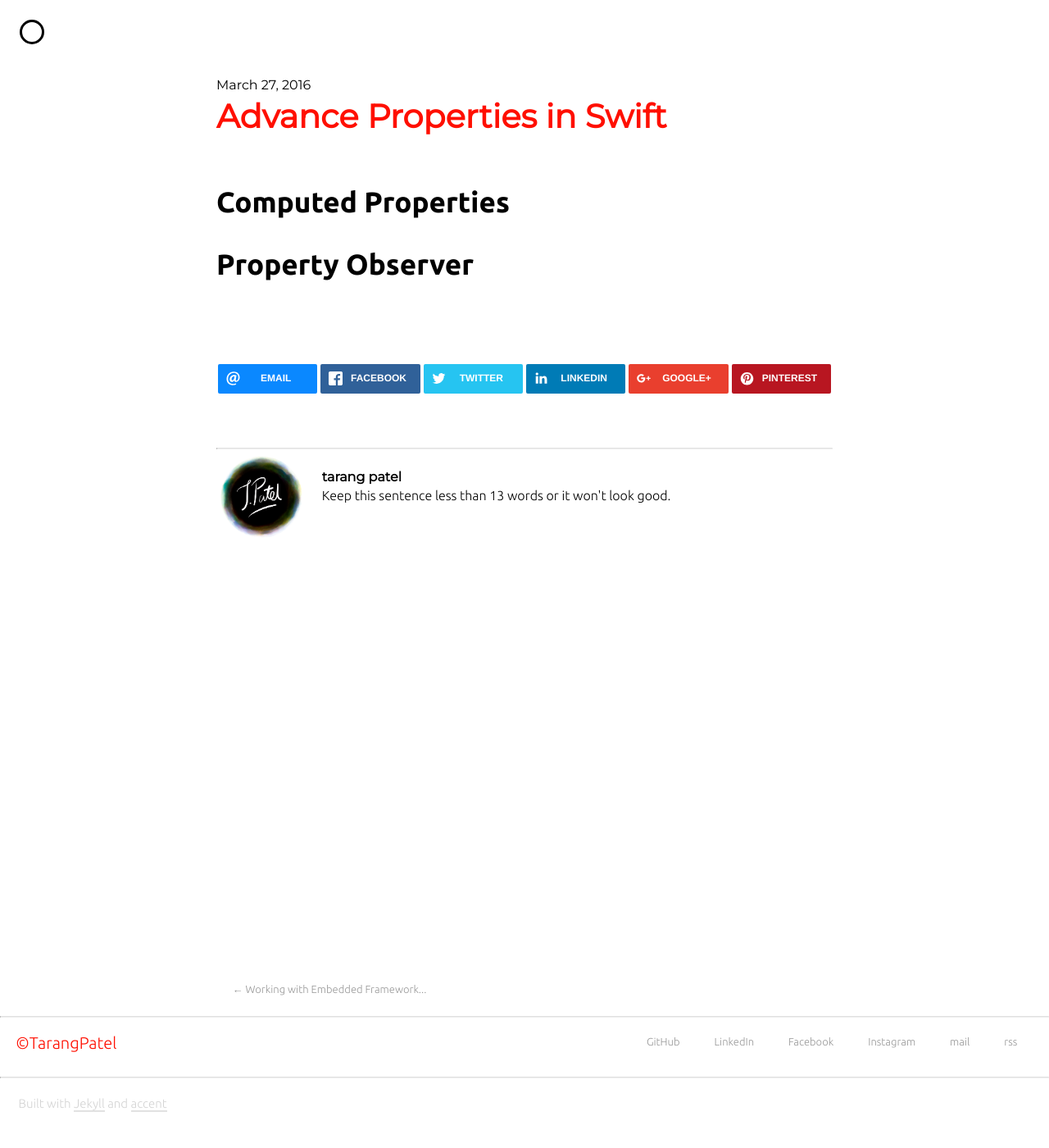
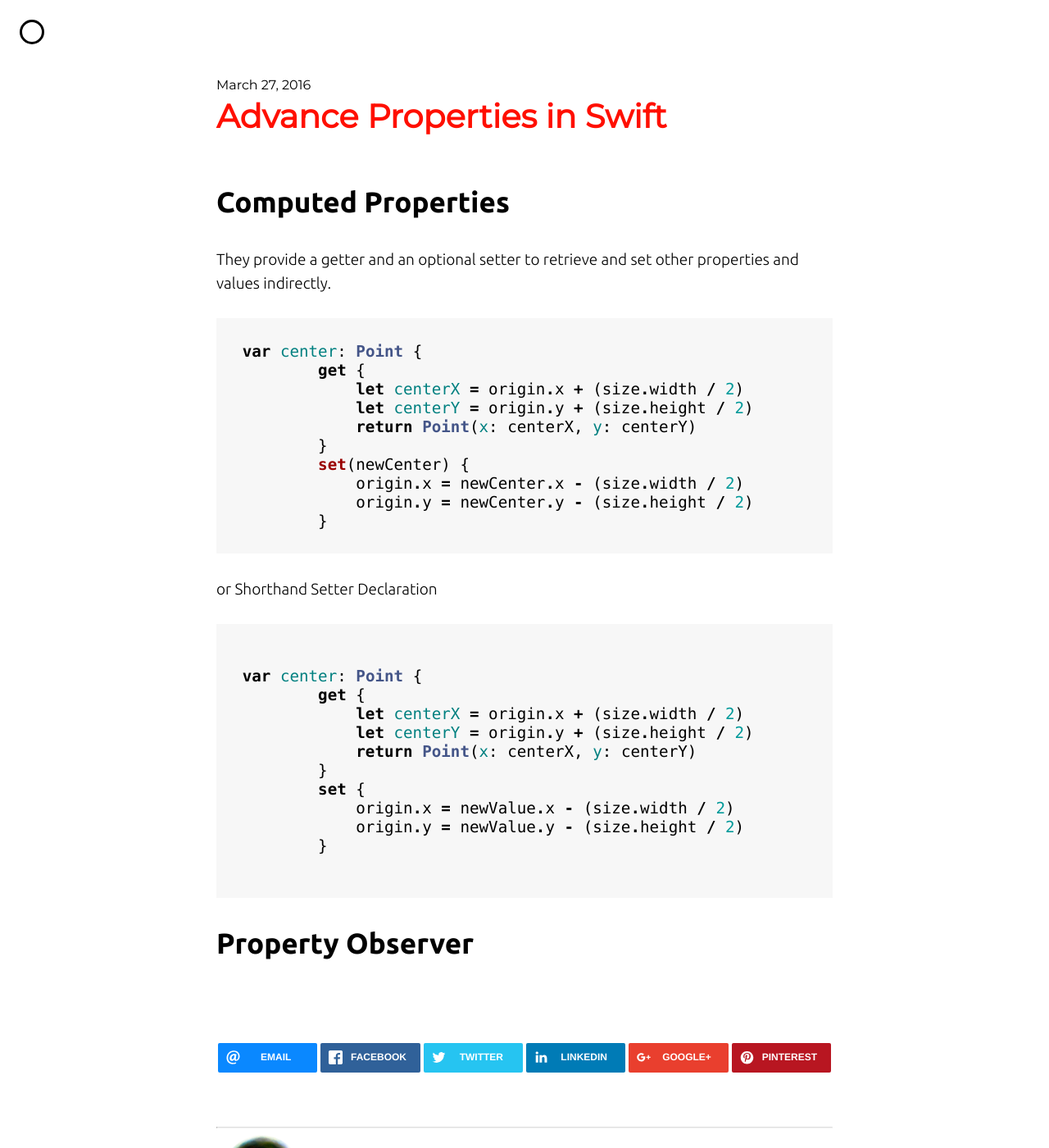
Before and after one commit to tarangpatel/whatilove, a Jekyll site: the page built from _posts/2016-03-27-computed-properties-observer.markdown, in a window 1280 px wide and 1400 px high. Shown: the whole window at 82% size. Built offline with Jekyll 4.4.1, drawn with Linux system fonts in a browser that asks for light colours; nearby versions of some CDN libraries; comment, search, counter and statistics services are not loaded.

Commit message:
code added to article

````diff
--- a/_posts/2016-03-27-computed-properties-observer.markdown
+++ b/_posts/2016-03-27-computed-properties-observer.markdown
@@ -4,4 +4,36 @@ title: Advance Properties in Swift
 
 # Computed Properties
 
+They provide a getter and an optional setter to retrieve and set other properties and values indirectly.
+
+```swift
+var center: Point {
+        get {
+            let centerX = origin.x + (size.width / 2)
+            let centerY = origin.y + (size.height / 2)
+            return Point(x: centerX, y: centerY)
+        }
+        set(newCenter) {
+            origin.x = newCenter.x - (size.width / 2)
+            origin.y = newCenter.y - (size.height / 2)
+        }
+```
+
+or Shorthand Setter Declaration
+
+```swift
+
+var center: Point {
+        get {
+            let centerX = origin.x + (size.width / 2)
+            let centerY = origin.y + (size.height / 2)
+            return Point(x: centerX, y: centerY)
+        }
+        set {
+            origin.x = newValue.x - (size.width / 2)
+            origin.y = newValue.y - (size.height / 2)
+        }
+
+```
+
 # Property Observer
````
